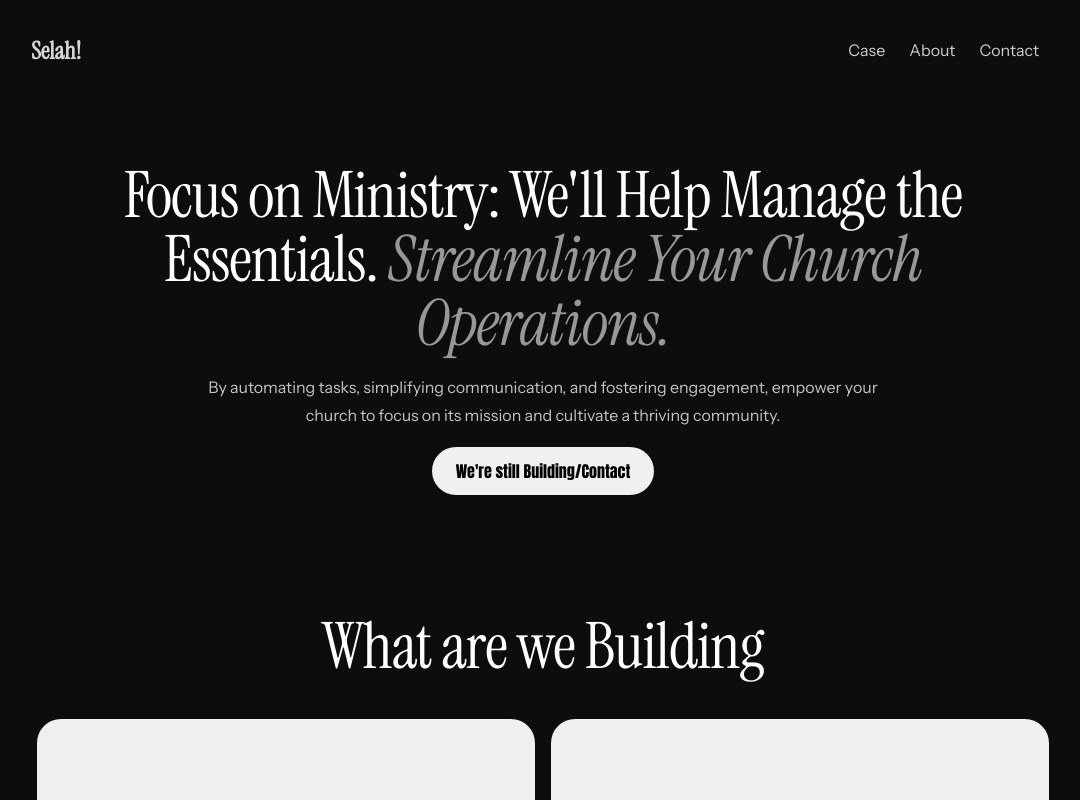
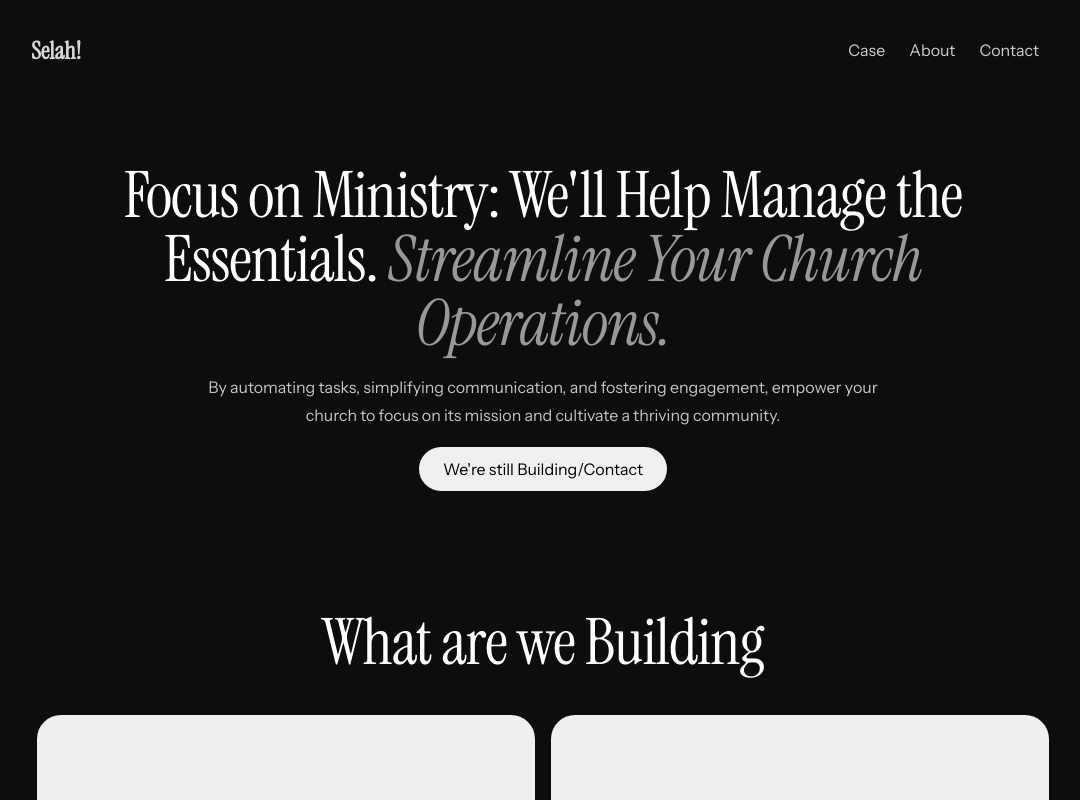
Before and after one commit to byfolarin/Selah, a React (Vite) app in the folder Selah/: page / in a window 1280 px wide. Shown: the top 800 px of the page, without its empty margins (97-1177 px from the left). Built offline with nearby package versions, Linux system fonts and the light colour scheme; a web font is replaced by a local one.

Commit message:
industry

```diff
--- a/Selah/src/index.css
+++ b/Selah/src/index.css
@@ -145,7 +145,7 @@ h2{
 
 
 .Sign-up-button{
-  font-family: Impact, Haettenschweiler, 'Arial Narrow Bold', sans-serif;
+  font-family: "Instrument Sans", sans-serif;
   font-size: 16px;
   cursor: pointer;
   padding: 12px 24px;
```
